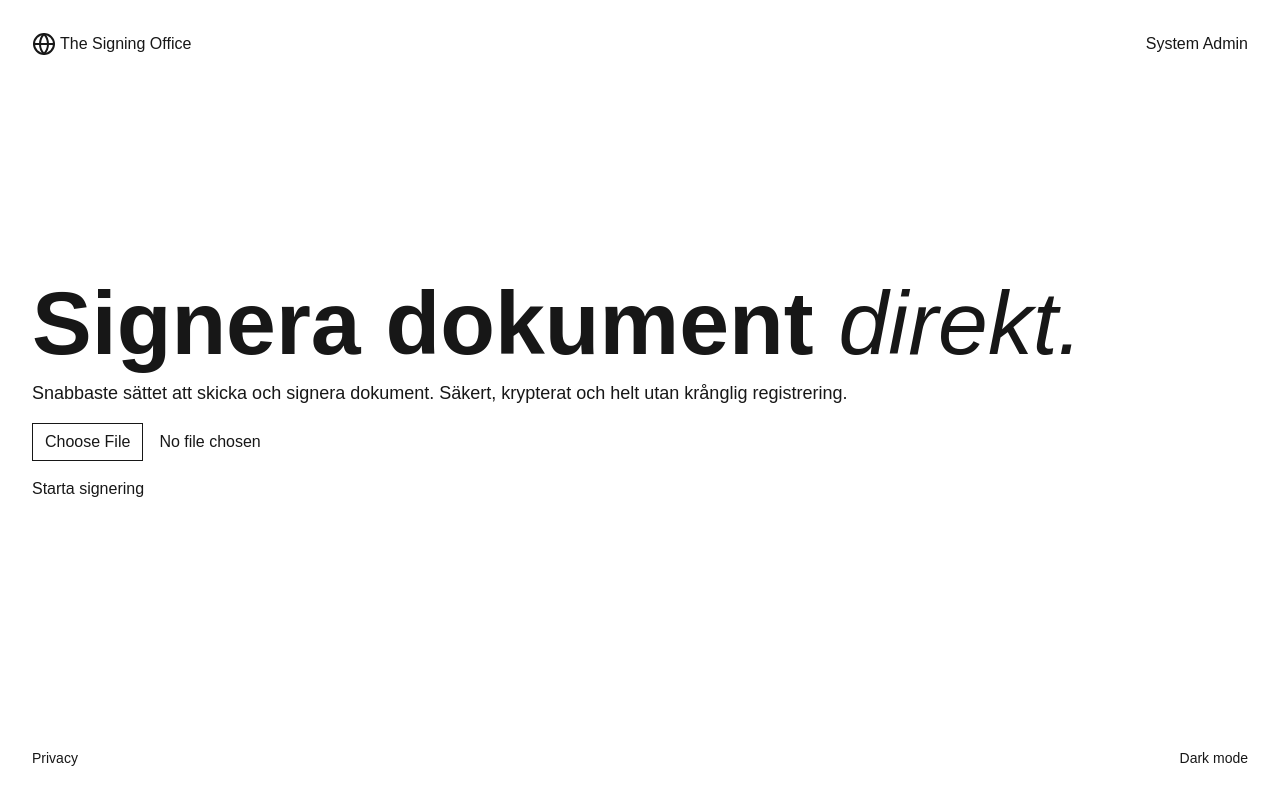
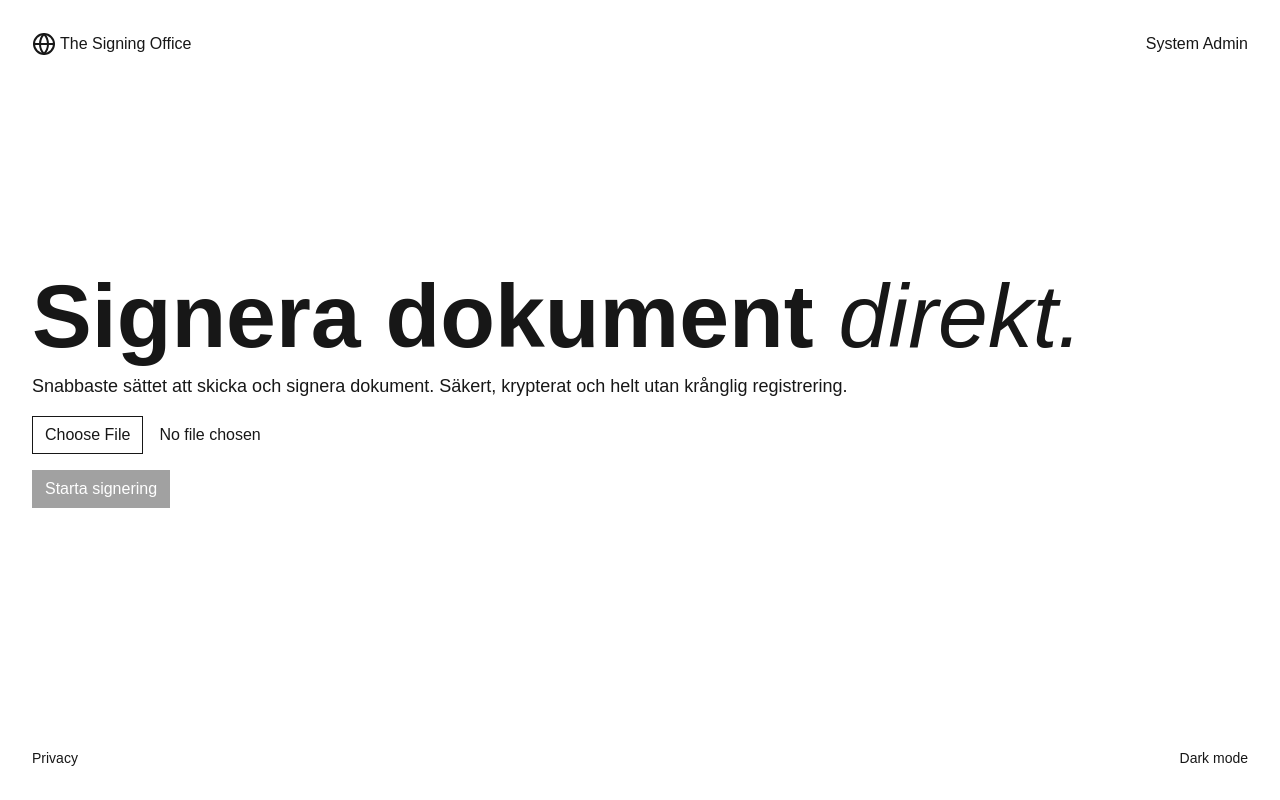
Before and after one commit to evilpaper/thesigningoffice, a Next.js app: page / in a window 1280 px wide. Built offline with nearby package versions, Linux system fonts and the light colour scheme.

Commit message:
feat(StartSigningForm): make Start Signing form look like a button, disable it when no file is selected

```diff
--- a/src/features/signing/start-signing-form.tsx
+++ b/src/features/signing/start-signing-form.tsx
@@ -1,6 +1,11 @@
+"use client";
+
+import { useState } from "react";
 import { startSigning } from "./start-signing";
 
 export default function StartSigningForm() {
+  const [hasDocument, setHasDocument] = useState(false);
+
   return (
     <form className="flex flex-col items-start gap-4" action={startSigning}>
       <label className="flex flex-col items-start gap-2">
@@ -8,9 +13,18 @@ export default function StartSigningForm() {
           type="file"
           name="document"
           className="text-foreground file:mr-4 file:rounded-none file:border file:border-foreground file:bg-transparent file:px-3 file:py-1.5 file:font-medium file:text-foreground"
+          onChange={(event) => {
+            setHasDocument((event.target.files?.length ?? 0) > 0);
+          }}
         />
       </label>
-      <button type="submit">Starta signering</button>
+      <button
+        type="submit"
+        disabled={!hasDocument}
+        className="rounded-none border border-foreground bg-foreground px-3 py-1.5 font-medium text-background disabled:cursor-not-allowed disabled:opacity-40"
+      >
+        Starta signering
+      </button>
     </form>
   );
 }
```
